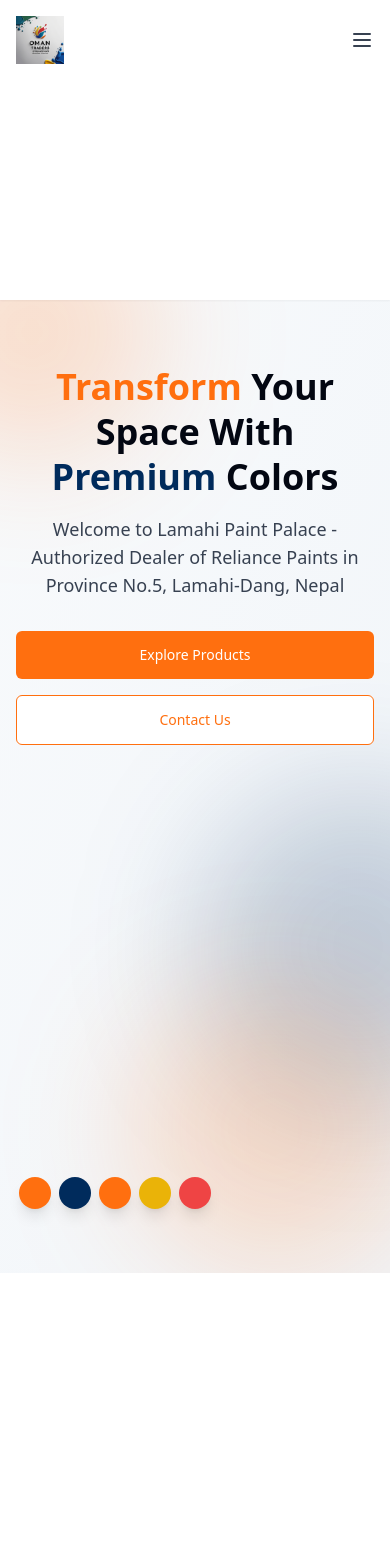
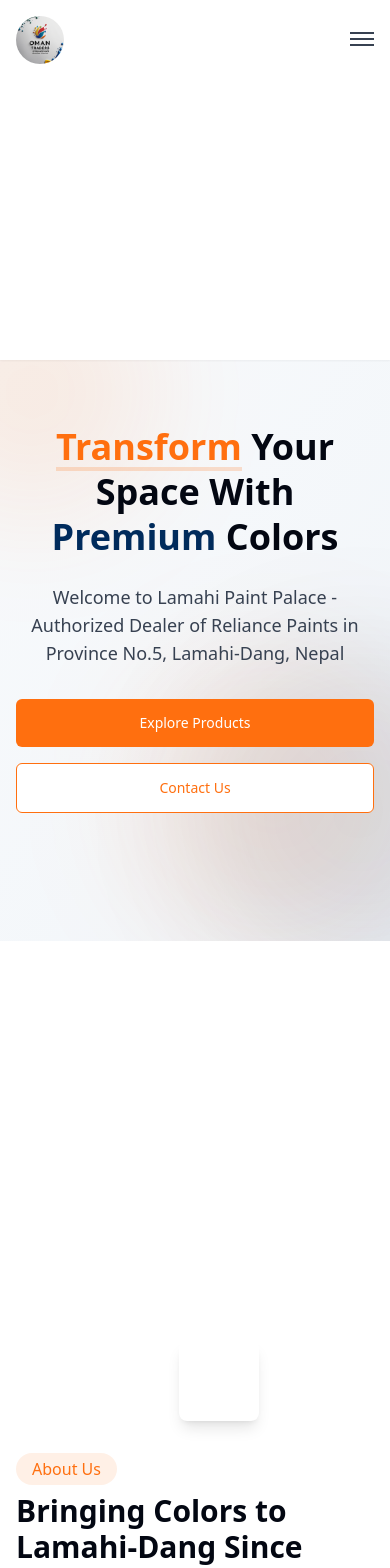
Before and after one commit to Omanchaudhary-code/Oman_Traders, a React (Vite) app: page / in a window 390 px wide. Shown: the top 1568 px of the page. Built offline with nearby package versions, Linux system fonts and the light colour scheme.

Commit message:
Refactor: Improve responsiveness and add animations
- Make the website responsive for different screen sizes.
- Update logo styles to be round.
- Enhance the website's visual appeal with modern design and animations.
- Integrate provided images with animations.

```diff
--- a/src/components/Header.tsx
+++ b/src/components/Header.tsx
@@ -1,3 +1,4 @@
+
 import { useState } from "react";
 import { Link, useLocation } from "react-router-dom";
 
@@ -26,12 +27,12 @@ const Header = () => {
           <img
             src="/lovable-uploads/8582e922-22d8-4436-a87d-100eaf7dae00.png"
             alt="Oman Traders Logo"
-            className="h-12 w-auto"
+            className="h-12 w-auto rounded-full transition-transform duration-300 hover:rotate-6"
           />
         </Link>
 
         {/* Desktop Navigation */}
-        <nav className="hidden md:flex space-x-8">
+        <nav className="hidden md:flex space-x-8 items-center">
           <Link to="/" className={linkClasses("/")}>Home</Link>
           <Link to="/about" className={linkClasses("/about")}>About</Link>
           <Link to="/products" className={linkClasses("/products")}>Products</Link>
@@ -40,36 +41,33 @@ const Header = () => {
           <a href="#contact" className={linkClasses("#contact")}>Contact</a>
         </nav>
 
-        {/* Mobile Menu Button */}
+        {/* Mobile Menu Button with smooth transition */}
         <button
-          className="md:hidden text-gray-700 transition-transform duration-200 hover:scale-110"
+          className="md:hidden text-gray-700 transition-transform duration-200 hover:scale-110 focus:outline-none"
           onClick={() => setIsMenuOpen(!isMenuOpen)}
+          aria-label="Toggle menu"
         >
-          {isMenuOpen ? (
-            <svg xmlns="http://www.w3.org/2000/svg" className="h-6 w-6" fill="none" viewBox="0 0 24 24" stroke="currentColor">
-              <path strokeLinecap="round" strokeLinejoin="round" strokeWidth={2} d="M6 18L18 6M6 6l12 12" />
-            </svg>
-          ) : (
-            <svg xmlns="http://www.w3.org/2000/svg" className="h-6 w-6" fill="none" viewBox="0 0 24 24" stroke="currentColor">
-              <path strokeLinecap="round" strokeLinejoin="round" strokeWidth={2} d="M4 6h16M4 12h16M4 18h16" />
-            </svg>
-          )}
+          <div className="relative w-6 h-6">
+            <span className={`absolute block w-6 h-0.5 bg-current transform transition-all duration-300 ease-in-out ${isMenuOpen ? 'rotate-45 translate-y-2.5' : 'translate-y-1'}`}></span>
+            <span className={`absolute block w-6 h-0.5 bg-current transform transition-all duration-300 ease-in-out translate-y-2.5 ${isMenuOpen ? 'opacity-0' : ''}`}></span>
+            <span className={`absolute block w-6 h-0.5 bg-current transform transition-all duration-300 ease-in-out ${isMenuOpen ? '-rotate-45 translate-y-2.5' : 'translate-y-4'}`}></span>
+          </div>
         </button>
       </div>
 
-      {/* Mobile Menu with Animation */}
+      {/* Mobile Menu with enhanced animation */}
       <div
         className={`md:hidden bg-white shadow-md transform transition-all duration-300 ease-in-out ${
           isMenuOpen ? "opacity-100 translate-y-0" : "opacity-0 -translate-y-2 pointer-events-none"
         }`}
       >
-        <nav className="flex flex-col space-y-3 py-2 px-4">
-          <Link to="/" className={linkClasses("/")} onClick={() => setIsMenuOpen(false)}>Home</Link>
-          <Link to="/about" className={linkClasses("/about")} onClick={() => setIsMenuOpen(false)}>About</Link>
-          <Link to="/products" className={linkClasses("/products")} onClick={() => setIsMenuOpen(false)}>Products</Link>
-          <Link to="/gallery" className={linkClasses("/gallery")} onClick={() => setIsMenuOpen(false)}>Gallery</Link>
-          <Link to="/team" className={linkClasses("/team")} onClick={() => setIsMenuOpen(false)}>Team</Link>
-          <a href="#contact" className={linkClasses("#contact")} onClick={() => setIsMenuOpen(false)}>Contact</a>
+        <nav className="flex flex-col space-y-4 py-4 px-4">
+          <Link to="/" className={`${linkClasses("/")} text-lg`} onClick={() => setIsMenuOpen(false)}>Home</Link>
+          <Link to="/about" className={`${linkClasses("/about")} text-lg`} onClick={() => setIsMenuOpen(false)}>About</Link>
+          <Link to="/products" className={`${linkClasses("/products")} text-lg`} onClick={() => setIsMenuOpen(false)}>Products</Link>
+          <Link to="/gallery" className={`${linkClasses("/gallery")} text-lg`} onClick={() => setIsMenuOpen(false)}>Gallery</Link>
+          <Link to="/team" className={`${linkClasses("/team")} text-lg`} onClick={() => setIsMenuOpen(false)}>Team</Link>
+          <a href="#contact" className={`${linkClasses("#contact")} text-lg`} onClick={() => setIsMenuOpen(false)}>Contact</a>
         </nav>
       </div>
     </header>
--- a/src/components/Hero.tsx
+++ b/src/components/Hero.tsx
@@ -4,65 +4,48 @@ import { Button } from "@/components/ui/button";
 const Hero = () => {
   return (
     <section id="home" className="relative overflow-hidden bg-gradient-to-br from-slate-50 to-slate-100 pt-16 pb-20">
-      {/* Background color splash elements */}
-      <div className="absolute -top-24 -left-24 w-64 h-64 rounded-full bg-primary/20 blur-3xl"></div>
-      <div className="absolute top-1/2 -right-32 w-80 h-80 rounded-full bg-secondary/20 blur-3xl"></div>
-      <div className="absolute bottom-0 left-1/3 w-72 h-72 rounded-full bg-accent/20 blur-3xl"></div>
+      {/* Animated background elements */}
+      <div className="absolute -top-24 -left-24 w-64 h-64 rounded-full bg-primary/20 blur-3xl animate-pulse"></div>
+      <div className="absolute top-1/2 -right-32 w-80 h-80 rounded-full bg-secondary/20 blur-3xl animate-pulse"></div>
+      <div className="absolute bottom-0 left-1/3 w-72 h-72 rounded-full bg-accent/20 blur-3xl animate-pulse"></div>
 
       <div className="container mx-auto px-4 relative z-10">
-        <div className="flex flex-col md:flex-row items-center gap-12">
-          <div className="md:w-1/2 text-center md:text-left">
-            <h1 className="text-4xl md:text-5xl font-bold mb-4 leading-tight">
-              <span className="text-primary">Transform</span> Your Space With <span className="text-secondary">Premium</span> Colors
+        <div className="flex flex-col lg:flex-row items-center gap-12">
+          <div className="lg:w-1/2 text-center lg:text-left animate-fade-in">
+            <h1 className="text-4xl md:text-5xl xl:text-6xl font-bold mb-6 leading-tight">
+              <span className="text-primary relative after:content-[''] after:absolute after:bottom-0 after:left-0 after:w-full after:h-1 after:bg-primary/20">Transform</span> Your Space With <span className="text-secondary">Premium</span> Colors
             </h1>
-            <p className="text-lg mb-8 text-gray-700">
+            <p className="text-lg mb-8 text-gray-700 max-w-xl mx-auto lg:mx-0">
               Welcome to Lamahi Paint Palace - Authorized Dealer of Reliance Paints in Province No.5, Lamahi-Dang, Nepal
             </p>
-            <div className="flex flex-col sm:flex-row gap-4 justify-center md:justify-start">
-              <Button className="bg-primary hover:bg-primary/90 text-white px-8 py-6">Explore Products</Button>
-              <Button variant="outline" className="border-primary text-primary hover:bg-primary/10 px-8 py-6">Contact Us</Button>
+            <div className="flex flex-col sm:flex-row gap-4 justify-center lg:justify-start">
+              <Button
+                className="bg-primary hover:bg-primary/90 text-white px-8 py-6 transform transition-all duration-300 hover:scale-105 hover:shadow-lg"
+              >
+                Explore Products
+              </Button>
+              <Button
+                variant="outline"
+                className="border-primary text-primary hover:bg-primary/10 px-8 py-6 transform transition-all duration-300 hover:scale-105"
+              >
+                Contact Us
+              </Button>
             </div>
           </div>
 
-          {/* Paint cans & color splash illustration */}
-          <div className="md:w-1/2 relative">
-            <div className="relative w-full h-[400px] bg-white rounded-lg shadow-lg overflow-hidden">
-              {/* Paint drips */}
-              <div className="absolute -top-5 left-1/4 w-6 h-48 bg-primary rounded-b-full"></div>
-              <div className="absolute -top-5 left-1/3 w-8 h-36 bg-secondary rounded-b-full"></div>
-              <div className="absolute -top-5 left-1/2 w-5 h-56 bg-accent rounded-b-full"></div>
-              <div className="absolute -top-5 left-2/3 w-7 h-40 bg-blue-500 rounded-b-full"></div>
+          <div className="lg:w-1/2 relative animate-fade-in">
+            <div className="relative w-full aspect-square max-w-md mx-auto">
+              {/* Large Reliance Logo */}
+              <img
+                src="/lovable-uploads/8582e922-22d8-4436-a87d-100eaf7dae00.png"
+                alt="Reliance Paints Logo"
+                className="absolute top-1/2 left-1/2 transform -translate-x-1/2 -translate-y-1/2 w-64 h-64 object-contain animate-float"
+              />
 
-              {/* Paint cans */}
-              <div className="absolute bottom-8 left-1/2 -translate-x-1/2 flex space-x-6">
-                <div className="w-24 h-28 bg-gradient-to-b from-gray-200 to-gray-300 rounded-md relative">
-                  <div className="absolute top-2 left-2 right-2 bottom-6 bg-primary rounded-sm flex items-center justify-center">
-                    <span className="text-white font-bold text-xs">RELIANCE</span>
-                  </div>
-                  <div className="absolute bottom-1 left-1/2 -translate-x-1/2 w-16 h-2 bg-gray-400 rounded-full"></div>
-                </div>
-                <div className="w-24 h-28 bg-gradient-to-b from-gray-200 to-gray-300 rounded-md relative">
-                  <div className="absolute top-2 left-2 right-2 bottom-6 bg-secondary rounded-sm flex items-center justify-center">
-                    <span className="text-white font-bold text-xs">RELIANCE</span>
-                  </div>
-                  <div className="absolute bottom-1 left-1/2 -translate-x-1/2 w-16 h-2 bg-gray-400 rounded-full"></div>
-                </div>
-                <div className="w-24 h-28 bg-gradient-to-b from-gray-200 to-gray-300 rounded-md relative">
-                  <div className="absolute top-2 left-2 right-2 bottom-6 bg-accent rounded-sm flex items-center justify-center">
-                    <span className="text-white font-bold text-xs">RELIANCE</span>
-                  </div>
-                  <div className="absolute bottom-1 left-1/2 -translate-x-1/2 w-16 h-2 bg-gray-400 rounded-full"></div>
-                </div>
-              </div>
-            </div>
-
-            {/* Color swatches */}
-            <div className="absolute -bottom-4 -right-4 flex space-x-2">
-              <div className="w-8 h-8 rounded-full bg-primary shadow-lg"></div>
-              <div className="w-8 h-8 rounded-full bg-secondary shadow-lg"></div>
-              <div className="w-8 h-8 rounded-full bg-accent shadow-lg"></div>
-              <div className="w-8 h-8 rounded-full bg-yellow-500 shadow-lg"></div>
-              <div className="w-8 h-8 rounded-full bg-red-500 shadow-lg"></div>
+              {/* Decorative elements */}
+              <div className="absolute -top-5 left-1/4 w-6 h-48 bg-primary rounded-b-full opacity-70 animate-drip"></div>
+              <div className="absolute -top-5 left-1/3 w-8 h-36 bg-secondary rounded-b-full opacity-60 animate-drip-delayed"></div>
+              <div className="absolute -top-5 left-1/2 w-5 h-56 bg-accent rounded-b-full opacity-80 animate-drip"></div>
             </div>
           </div>
         </div>
--- a/src/index.css
+++ b/src/index.css
@@ -75,6 +75,70 @@
   }
 }
 
+@keyframes float {
+  0%, 100% {
+    transform: translateY(0) rotate(0deg);
+  }
+  50% {
+    transform: translateY(-10px) rotate(2deg);
+  }
+}
+
+@keyframes drip {
+  0% {
+    height: 0;
+    opacity: 0;
+  }
+  50% {
+    opacity: 1;
+  }
+  100% {
+    height: 100%;
+    opacity: 0.7;
+  }
+}
+
+@keyframes drip-delayed {
+  0%, 20% {
+    height: 0;
+    opacity: 0;
+  }
+  70% {
+    opacity: 1;
+  }
+  100% {
+    height: 100%;
+    opacity: 0.6;
+  }
+}
+
+.animate-float {
+  animation: float 6s ease-in-out infinite;
+}
+
+.animate-drip {
+  animation: drip 4s ease-in-out infinite;
+}
+
+.animate-drip-delayed {
+  animation: drip 4s ease-in-out 1s infinite;
+}
+
+.animate-fade-in {
+  animation: fadeIn 1s ease-out forwards;
+}
+
+@keyframes fadeIn {
+  from {
+    opacity: 0;
+    transform: translateY(20px);
+  }
+  to {
+    opacity: 1;
+    transform: translateY(0);
+  }
+}
+
 /* Custom styles for the paint shop website */
 .triangle-nepal-flag {
   width: 0;
```
Also changed, not shown: src/components/Footer.tsx (+5 -5 lines).
